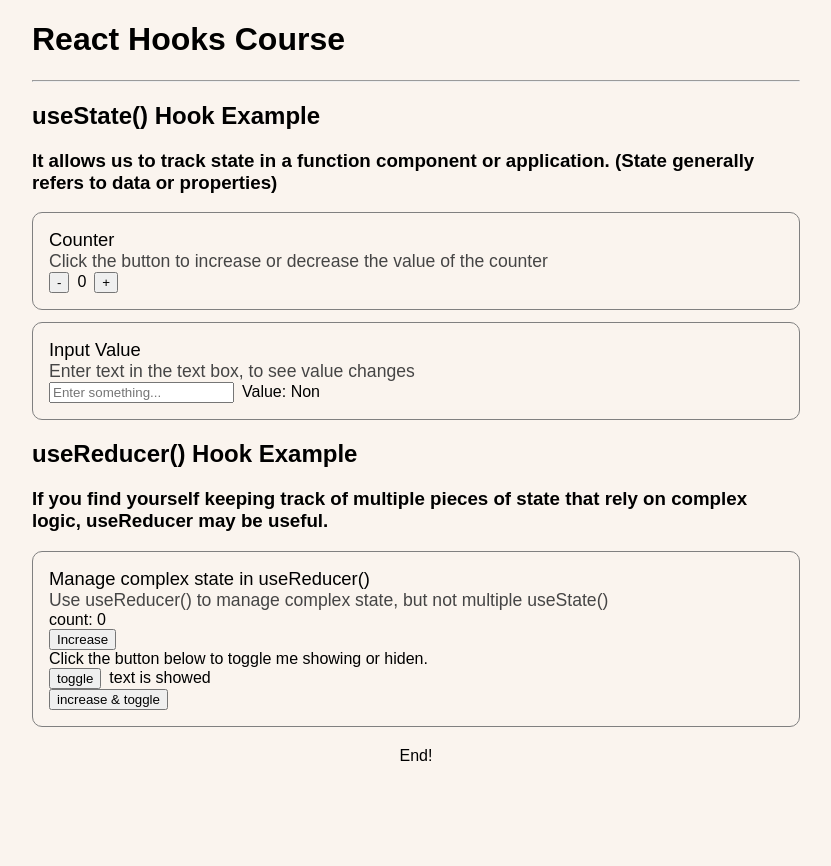
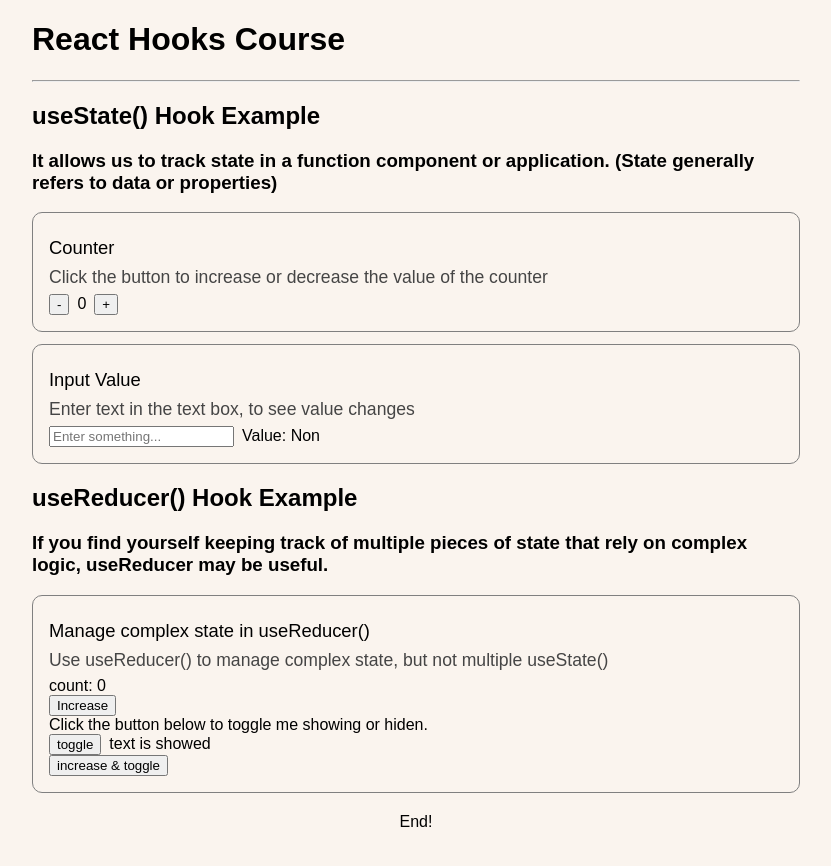
Before and after one commit to hwangblood/react-hooks-course, a React (Vite) app: page / in a window 1280 px wide. Shown: the top 866 px of the page, without its empty margins (224-1055 px from the left). Before the commit the page ends 835 px from the top, so only its background shows below. Built offline with nearby package versions, Linux system fonts and the light colour scheme.

Commit message:
style: margin for usecase's title and subtitle

```diff
--- a/src/App.css
+++ b/src/App.css
@@ -71,10 +71,12 @@
 }
 
 .UsecaseTitle {
+  margin: 8px 0;
   font-size: 1.15rem;
 }
 
 .UsecaseSubtitle {
+  margin: 6px 0;
   font-size: 1.1rem;
   color: rgb(69, 69, 69);
 }
```
